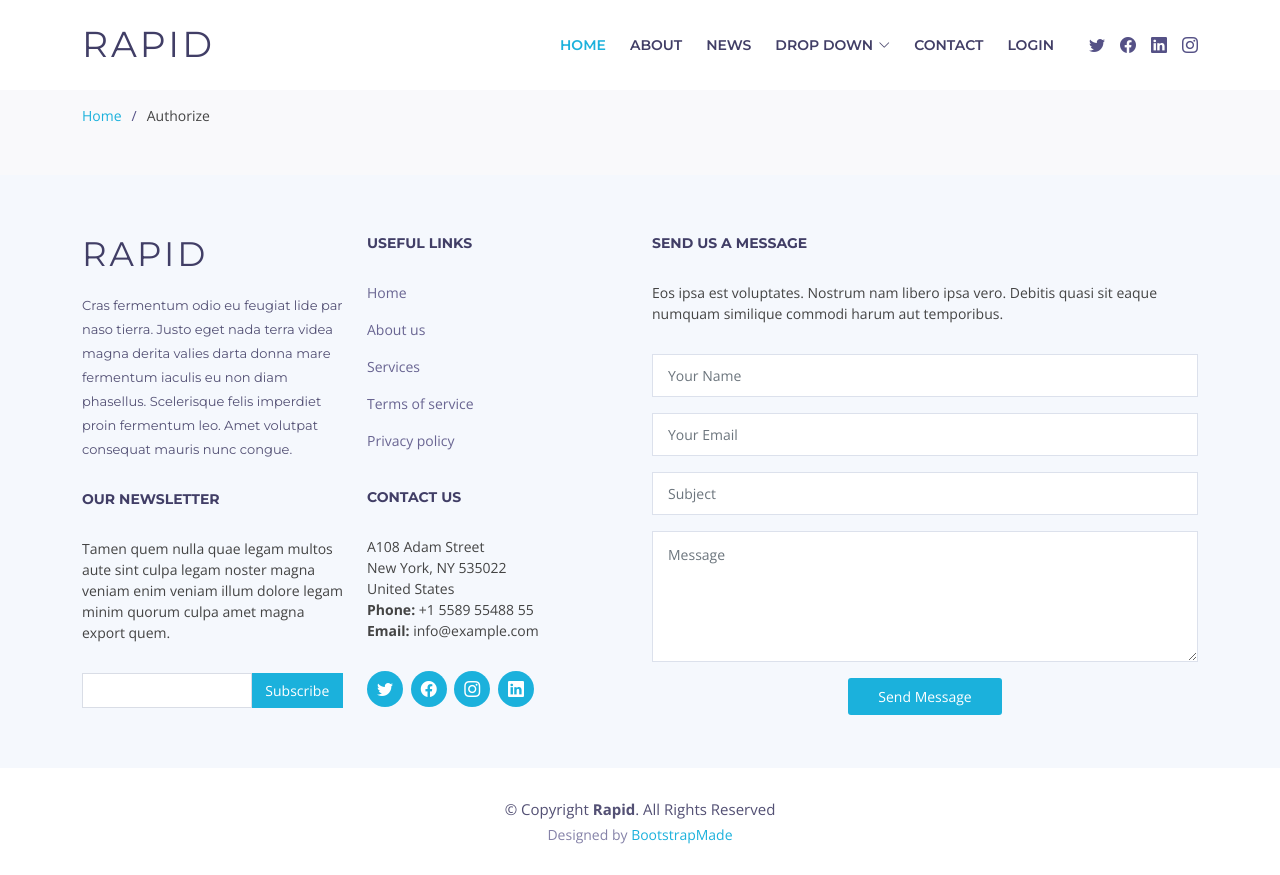
After one commit to khanhnhanbk/web_HK222, a PHP site: page /app/views/layouts/authorizes.php in a window 1280 px wide. The commit adds this page. Run offline with PHP 8.4, Linux system fonts and the light colour scheme; some libraries are stand-ins or nearby versions.

Commit message:
login and register

```diff
--- a/app/routes.php
+++ b/app/routes.php
@@ -4,9 +4,7 @@ $controllers = array(
   'home' => ['home', 'user'],
   'sample' => ['home', 'error', 'edit'],
   'news' => ['home', 'detail'],
-
-
-
+  'authorize' => ['login', 'register', 'logout'],
 );
 
 // default controller and action is SampleController and home
--- /dev/null
+++ b/app/views/layouts/authorizes.php
@@ -0,0 +1,214 @@
+<!DOCTYPE html>
+<html lang="en">
+
+<head>
+    <meta charset="utf-8">
+    <meta content="width=device-width, initial-scale=1.0" name="viewport">
+
+    <title>Rapid Bootstrap Template - Index</title>
+    <meta content="" name="description">
+    <meta content="" name="keywords">
+
+    <!-- Favicons -->
+    <link href="<?=PATH_URL?>images/favicon.png" rel="icon">
+    <link href="<?=PATH_URL?>images/apple-touch-icon.png" rel="apple-touch-icon">
+
+    <!-- Google Fonts -->
+    <link href="https://fonts.googleapis.com/css?family=Open+Sans:300,300i,400,400i,600,600i,700,700i|Montserrat:300,400,500,600,700" rel="stylesheet">
+
+    <!-- Vendor CSS Files -->
+    <link href="<?=PATH_URL?>plugins/aos/aos.css" rel="stylesheet">
+    <link href="<?=PATH_URL?>plugins/bootstrap/css/bootstrap.min.css" rel="stylesheet">
+    <link href="<?=PATH_URL?>plugins/bootstrap-icons/bootstrap-icons.css" rel="stylesheet">
+    <link href="<?=PATH_URL?>plugins/glightbox/css/glightbox.min.css" rel="stylesheet">
+    <link href="<?=PATH_URL?>plugins/swiper/swiper-bundle.min.css" rel="stylesheet">
+
+    <!-- Template Main CSS File -->
+    <link href="<?=PATH_URL?>css/style.css" rel="stylesheet">
+
+    <!-- =======================================================
+  * Template Name: Rapid - v4.10.0
+  * Template URL: https://bootstrapmade.com/rapid-multipurpose-bootstrap-business-template/
+  * Author: BootstrapMade.com
+  * License: https://bootstrapmade.com/license/
+  ======================================================== -->
+</head>
+
+<body>
+
+    <!-- ======= Header ======= -->
+    <header id="header" class="fixed-top d-flex align-items-center header-transparent">
+        <div class="container d-flex align-items-center">
+
+            <h1 class="logo me-auto"><a href="index.html">Rapid</a></h1>
+            <!-- Uncomment below if you prefer to use an image logo -->
+            <!-- <a href="index.html" class="logo me-auto"><img src="<?=PATH_URL?>images/logo.png" alt="" class="img-fluid"></a>-->
+            <?php
+            include('navbar.php');
+            ?>
+
+            <div class="social-links">
+                <a href="#" class="twitter"><i class="bi bi-twitter"></i></a>
+                <a href="#" class="facebook"><i class="bi bi-facebook"></i></a>
+                <a href="#" class="linkedin"><i class="bi bi-linkedin"></i></a>
+                <a href="#" class="instagram"><i class="bi bi-instagram"></i></a>
+            </div>
+
+        </div>
+    </header><!-- End Header -->
+
+
+    <!-- ======= Breadcrumbs ======= -->
+    <section id="breadcrumbs" class="breadcrumbs">
+        <div class="container">
+
+            <ol>
+                <li><a href="index.html">Home</a></li>
+                <li>Authorize</li>
+            </ol>
+
+
+            <section class="content inner-page pt-4">
+                <?= @$content ?>
+            </section>
+
+
+        </div>
+    </section><!-- End Breadcrumbs -->
+
+    <!-- ======= Footer ======= -->
+    <footer id="footer" class="section-bg">
+        <div class="footer-top">
+            <div class="container">
+
+                <div class="row">
+
+                    <div class="col-lg-6">
+
+                        <div class="row">
+
+                            <div class="col-sm-6">
+
+                                <div class="footer-info">
+                                    <h3>Rapid</h3>
+                                    <p>Cras fermentum odio eu feugiat lide par naso tierra. Justo eget nada terra videa magna derita valies darta donna mare fermentum iaculis eu non diam phasellus. Scelerisque felis imperdiet proin fermentum leo. Amet volutpat consequat mauris nunc congue.</p>
+                                </div>
+
+                                <div class="footer-newsletter">
+                                    <h4>Our Newsletter</h4>
+                                    <p>Tamen quem nulla quae legam multos aute sint culpa legam noster magna veniam enim veniam illum dolore legam minim quorum culpa amet magna export quem.</p>
+                                    <form action="" method="post">
+                                        <input type="email" name="email"><input type="submit" value="Subscribe">
+                                    </form>
+                                </div>
+
+                            </div>
+
+                            <div class="col-sm-6">
+                                <div class="footer-links">
+                                    <h4>Useful Links</h4>
+                                    <ul>
+                                        <li><a href="#">Home</a></li>
+                                        <li><a href="#about">About us</a></li>
+                                        <li><a href="#">Services</a></li>
+                                        <li><a href="#">Terms of service</a></li>
+                                        <li><a href="#">Privacy policy</a></li>
+                                    </ul>
+                                </div>
+
+                                <div class="footer-links">
+                                    <h4>Contact Us</h4>
+                                    <p>
+                                        A108 Adam Street <br>
+                                        New York, NY 535022<br>
+                                        United States <br>
+                                        <strong>Phone:</strong> +1 5589 55488 55<br>
+                                        <strong>Email:</strong> info@example.com<br>
+                                    </p>
+                                </div>
+
+                                <div class="social-links">
+                                    <a href="#" class="twitter"><i class="bi bi-twitter"></i></a>
+                                    <a href="#" class="facebook"><i class="bi bi-facebook"></i></a>
+                                    <a href="#" class="instagram"><i class="bi bi-instagram"></i></a>
+                                    <a href="#" class="linkedin"><i class="bi bi-linkedin"></i></a>
+                                </div>
+
+                            </div>
+
+                        </div>
+
+                    </div>
+
+                    <div class="col-lg-6">
+
+                        <div class="form">
+
+                            <h4>Send us a message</h4>
+                            <p>Eos ipsa est voluptates. Nostrum nam libero ipsa vero. Debitis quasi sit eaque numquam similique commodi harum aut temporibus.</p>
+
+                            <form action="forms/contact.php" method="post" role="form" class="php-email-form">
+                                <div class="form-group">
+                                    <input type="text" name="name" class="form-control" id="name" placeholder="Your Name" required>
+                                </div>
+                                <div class="form-group mt-3">
+                                    <input type="email" class="form-control" name="email" id="email" placeholder="Your Email" required>
+                                </div>
+                                <div class="form-group mt-3">
+                                    <input type="text" class="form-control" name="subject" id="subject" placeholder="Subject" required>
+                                </div>
+                                <div class="form-group mt-3">
+                                    <textarea class="form-control" name="message" rows="5" placeholder="Message" required></textarea>
+                                </div>
+
+                                <div class="my-3">
+                                    <div class="loading">Loading</div>
+                                    <div class="error-message"></div>
+                                    <div class="sent-message">Your message has been sent. Thank you!</div>
+                                </div>
+
+                                <div class="text-center"><button type="submit" title="Send Message">Send Message</button></div>
+                            </form>
+
+                        </div>
+
+                    </div>
+
+                </div>
+
+            </div>
+        </div>
+
+        <div class="container">
+            <div class="copyright">
+                &copy; Copyright <strong>Rapid</strong>. All Rights Reserved
+            </div>
+            <div class="credits">
+                <!--
+        All the links in the footer should remain intact.
+        You can delete the links only if you purchased the pro version.
+        Licensing information: https://bootstrapmade.com/license/
+        Purchase the pro version with working PHP/AJAX contact form: https://bootstrapmade.com/buy/?theme=Rapid
+      -->
+                Designed by <a href="https://bootstrapmade.com/">BootstrapMade</a>
+            </div>
+        </div>
+    </footer><!-- End  Footer -->
+
+    <a href="#header" class="back-to-top d-flex align-items-center justify-content-center"><i class="bi bi-arrow-up-short"></i></a>
+
+    <!-- Vendor JS Files -->
+    <script src="<?=PATH_URL?>plugins/bootstrap/js/bootstrap.bundle.min.js"></script>
+    <script src="<?=PATH_URL?>plugins/purecounter/purecounter_vanilla.js"></script>
+    <script src="<?=PATH_URL?>plugins/aos/aos.js"></script>
+    <script src="<?=PATH_URL?>plugins/glightbox/js/glightbox.min.js"></script>
+    <script src="<?=PATH_URL?>plugins/isotope-layout/isotope.pkgd.min.js"></script>
+    <script src="<?=PATH_URL?>plugins/swiper/swiper-bundle.min.js"></script>
+    <script src="<?=PATH_URL?>plugins/php-email-form/validate.js"></script>
+
+    <!-- Template Main JS File -->
+    <script src="<?=PATH_URL?>js/main.js"></script>
+
+</body>
+
+</html>
--- a/app/views/layouts/navbar.php
+++ b/app/views/layouts/navbar.php
@@ -22,6 +22,12 @@
             </ul>
           </li>
           <li><a class="nav-link scrollto" href="#footer">Contact</a></li>
+          <?php if (isset($_SESSION['auth'])) : ?>
+            <li><a class="nav-link scrollto" href="/authorize/logout">Logout</a></li>
+          <?php else : ?>
+          <li><a class="nav-link scrollto" href="/authorize/login">Login</a></li>
+          <?php endif; ?>
+
         </ul>
         <i class="bi bi-list mobile-nav-toggle"></i>
       </nav><!-- .navbar -->
--- a/public/admin.php
+++ b/public/admin.php
@@ -1,6 +1,11 @@
 <?php
 session_start();
 define('BASE_PATH', '../');
+
+// middleware
+require_once BASE_PATH . 'middleware/auth.php';
+require_once BASE_PATH . 'middleware/admin.php';
+
 require_once BASE_PATH . 'lib/connection.php';
 require_once BASE_PATH . 'lib/config.php';
 require_once BASE_PATH . 'lib/helper.php';
--- a/public/css/style.css
+++ b/public/css/style.css
@@ -205,7 +205,7 @@ h6 {
 .navbar a:hover,
 .navbar .active,
 .navbar .active:focus,
-.navbar li:hover>a {
+.navbar li:hover > a {
   color: #1bb1dc;
 }
 
@@ -240,11 +240,11 @@ h6 {
 
 .navbar .dropdown ul a:hover,
 .navbar .dropdown ul .active:hover,
-.navbar .dropdown ul li:hover>a {
+.navbar .dropdown ul li:hover > a {
   color: #1bb1dc;
 }
 
-.navbar .dropdown:hover>ul {
+.navbar .dropdown:hover > ul {
   opacity: 1;
   top: 100%;
   visibility: visible;
@@ -256,7 +256,7 @@ h6 {
   visibility: hidden;
 }
 
-.navbar .dropdown .dropdown:hover>ul {
+.navbar .dropdown .dropdown:hover > ul {
   opacity: 1;
   top: 0;
   left: 100%;
@@ -268,7 +268,7 @@ h6 {
     left: -90%;
   }
 
-  .navbar .dropdown .dropdown:hover>ul {
+  .navbar .dropdown .dropdown:hover > ul {
     left: -100%;
   }
 }
@@ -339,7 +339,7 @@ h6 {
 
 .navbar-mobile a:hover,
 .navbar-mobile .active,
-.navbar-mobile li:hover>a {
+.navbar-mobile li:hover > a {
   color: #1bb1dc;
 }
 
@@ -378,15 +378,15 @@ h6 {
 
 .navbar-mobile .dropdown ul a:hover,
 .navbar-mobile .dropdown ul .active:hover,
-.navbar-mobile .dropdown ul li:hover>a,
+.navbar-mobile .dropdown ul li:hover > a,
 .navbar-mobile .dropdown .dropdown ul a:hover,
 .navbar-mobile .dropdown .dropdown ul .active:hover,
-.navbar-mobile .dropdown .dropdown ul li:hover>a {
+.navbar-mobile .dropdown .dropdown ul li:hover > a {
   color: #1bb1dc;
 }
 
-.navbar-mobile .dropdown>.dropdown-active,
-.navbar-mobile .dropdown .dropdown>.dropdown-active {
+.navbar-mobile .dropdown > .dropdown-active,
+.navbar-mobile .dropdown .dropdown > .dropdown-active {
   display: block;
 }
 
@@ -873,8 +873,18 @@ section {
   background: #42c3e8;
 }
 
-#portfolio .portfolio-item .portfolio-wrap .portfolio-info .link-preview:hover i,
-#portfolio .portfolio-item .portfolio-wrap .portfolio-info .link-details:hover i {
+#portfolio
+  .portfolio-item
+  .portfolio-wrap
+  .portfolio-info
+  .link-preview:hover
+  i,
+#portfolio
+  .portfolio-item
+  .portfolio-wrap
+  .portfolio-info
+  .link-details:hover
+  i {
   color: #fff;
 }
 
@@ -902,7 +912,10 @@ section {
   position: relative;
 }
 
-.portfolio-details .portfolio-details-slider .swiper-pagination .swiper-pagination-bullet {
+.portfolio-details
+  .portfolio-details-slider
+  .swiper-pagination
+  .swiper-pagination-bullet {
   width: 12px;
   height: 12px;
   background-color: #fff;
@@ -910,7 +923,10 @@ section {
   border: 1px solid #1bb1dc;
 }
 
-.portfolio-details .portfolio-details-slider .swiper-pagination .swiper-pagination-bullet-active {
+.portfolio-details
+  .portfolio-details-slider
+  .swiper-pagination
+  .swiper-pagination-bullet-active {
   background-color: #1bb1dc;
 }
 
@@ -933,7 +949,7 @@ section {
   font-size: 15px;
 }
 
-.portfolio-details .portfolio-info ul li+li {
+.portfolio-details .portfolio-info ul li + li {
   margin-top: 10px;
 }
 
@@ -1013,7 +1029,6 @@ section {
 }
 
 @media (max-width: 767px) {
-
   #testimonials .testimonial-item h3,
   #testimonials .testimonial-item h4,
   #testimonials .testimonial-item p {
@@ -1341,11 +1356,11 @@ section {
   font-size: 14px;
 }
 
-.breadcrumbs ol li+li {
+.breadcrumbs ol li + li {
   padding-left: 10px;
 }
 
-.breadcrumbs ol li+li::before {
+.breadcrumbs ol li + li::before {
   display: inline-block;
   padding-right: 10px;
   color: #555186;
@@ -1467,14 +1482,14 @@ section {
   margin-bottom: 30px;
 }
 
-#footer .footer-top .footer-newsletter input[type=email] {
+#footer .footer-top .footer-newsletter input[type="email"] {
   border: 0;
   padding: 6px 8px;
   width: 65%;
   border: 1px solid #d9dde6;
 }
 
-#footer .footer-top .footer-newsletter input[type=submit] {
+#footer .footer-top .footer-newsletter input[type="submit"] {
   background: #1bb1dc;
   border: 1px solid #1bb1dc;
   width: 35%;
@@ -1485,7 +1500,7 @@ section {
   cursor: pointer;
 }
 
-#footer .footer-top .footer-newsletter input[type=submit]:hover {
+#footer .footer-top .footer-newsletter input[type="submit"]:hover {
   background: #0a98c0;
 }
 
@@ -1506,7 +1521,7 @@ section {
   font-weight: 600;
 }
 
-#footer .php-email-form .error-message br+br {
+#footer .php-email-form .error-message br + br {
   margin-top: 25px;
 }
 
@@ -1560,7 +1575,7 @@ section {
   padding: 12px 15px;
 }
 
-#footer .php-email-form button[type=submit] {
+#footer .php-email-form button[type="submit"] {
   background: #1bb1dc;
   border: 0;
   border-radius: 3px;
@@ -1569,7 +1584,7 @@ section {
   transition: 0.3s;
 }
 
-#footer .php-email-form button[type=submit]:hover {
+#footer .php-email-form button[type="submit"]:hover {
   background: #0a98c0;
   cursor: pointer;
 }
--- a/public/index.php
+++ b/public/index.php
@@ -16,9 +16,4 @@ if (isset($_GET['url'])) {
     $controller = 'sample';
     $action = 'home';
 }
-
-
-
-// echo "controller: $controller <br>";
-// echo "action: $action <br>";
 require_once USER_PATH  . "routes.php";
```
Also changed, not shown: app/controllers/AuthorizeController.php (added, +123 -0 lines), app/models/User.php (deleted, +0 -24 lines), app/models/Users.php (added, +43 -0 lines), app/views/authorizes/login.php (added, +54 -0 lines), app/views/authorizes/register.php (added, +50 -0 lines), app/views/layouts/layout.php (+18 -19 lines), lib/helper.php (+21 -12 lines), middleware/admin.php (added, +8 -0 lines), middleware/auth.php (added, +7 -0 lines).
